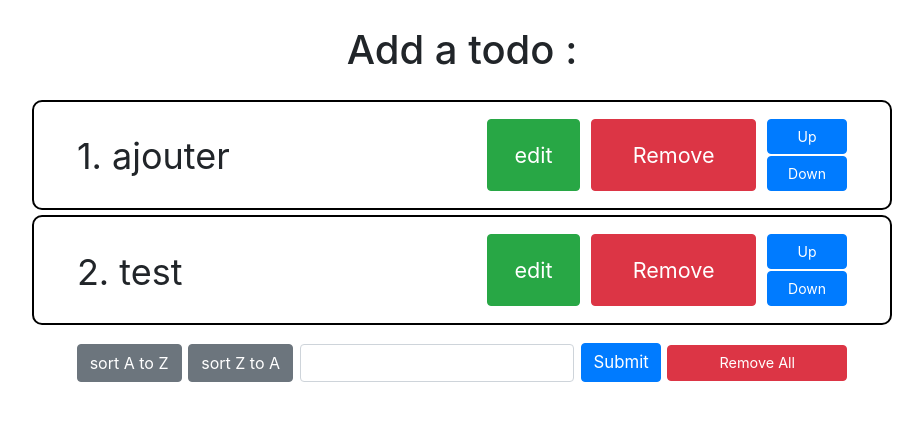
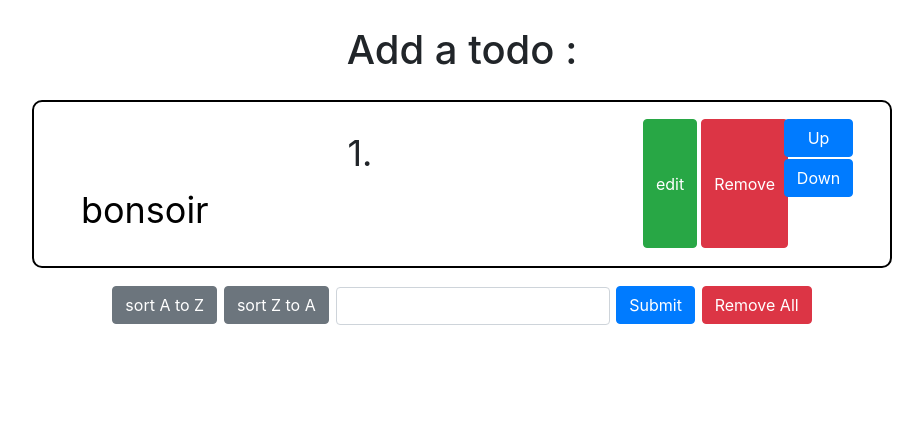
Before and after one commit to Alex-zReeZ/todo_php, a PHP site: page / in a window 1280 px wide. Shown: the top 421 px of the page, without its empty margins (178-1101 px from the left). Run offline with PHP 8.4, Linux system fonts and the light colour scheme.

Commit message:
add : you can now modify a todo by clicking on it

```diff
--- a/index.php
+++ b/index.php
@@ -19,7 +19,9 @@ $fileName = 'name.json';
 $jsonData = file_get_contents($fileName);
 $data = json_decode($jsonData, true);
 
+
 if ($_SERVER['REQUEST_METHOD'] === 'POST') {
+    /* add todo */
     if (isset($_POST["postName"])) {
         $name = $_POST["name"];
         $data[] = $name;
@@ -27,9 +29,12 @@ if ($_SERVER['REQUEST_METHOD'] === 'POST') {
         $_SESSION['AddedTodo'] = "The todo has been added";
         $_SESSION['ShowMessage'] = true;
 
+        /* reset all todo*/
     } elseif (isset($_POST["resetButton"])) {
         file_put_contents($fileName, '[]');
 
+
+        /* remove todo*/
     } elseif (isset($_POST["removeTodo"])) {
         $taskId = $_POST['removeTodo'];
         if (isset($data[$taskId])) {
@@ -37,13 +42,21 @@ if ($_SERVER['REQUEST_METHOD'] === 'POST') {
             file_put_contents($fileName, json_encode($data));
         }
 
+    } elseif (isset($_POST["modifyTodo"], $_POST["newValue"])) {
+        $key = $_POST['modifyTodo'];
+        $newValue = $_POST["newValue"];
+
+        if (isset($data[$key])) {
+            $data[$key] = $newValue;
+            file_put_contents($fileName, json_encode($data));
+        }
     }
+
+    /* sort the todo list */
 
     if (isset($_POST["sortAZ"])) {
         sort($data);
         file_put_contents($fileName, json_encode($data));
-        header("Location: index.php");
-        exit;
     } elseif (isset($_POST["sortZA"])) {
         rsort($data);
         file_put_contents($fileName, json_encode($data));
@@ -99,7 +112,12 @@ if ($showMessage) {
         <?php if (!empty($data)) :
             foreach ($data as $key => $value) : ?>
                 <div class='todo-row'>
-                    <div class="todo-title"><?= htmlspecialchars($key + 1 . '. ' . $value) ?></div>
+                    <div class="todo-title">
+                        <?= htmlspecialchars($key + 1 . '. ') ?>
+                        <label>
+                            <input class=hide-input name="newValue" value='<?= $value ?>'>
+                        </label>
+                    </div>
                     <div class="button-section">
                         <button class="btn btn-success" type="submit" name="modifyTodo" value='<?= $key ?>'>
                             edit
@@ -107,12 +125,11 @@ if ($showMessage) {
                         <button class="btn btn-danger" type='submit' name='removeTodo' value='<?= $key ?>'>
                             Remove
                         </button>
-
+                    </div>
                         <div class="up-down">
                             <button class="btn btn-primary" type="submit" name="upButton" value='<?= $key ?>' >Up</button>
                             <button class="btn btn-primary" type="submit" name="downButton" value='<?= $key ?>'>Down</button>
                         </div>
-                    </div>
                 </div>
             <?php endforeach;
         endif; ?>
--- a/name.json
+++ b/name.json
@@ -1 +1 @@
-["ajouter","test"]
+["bonsoir"]
--- a/style.css
+++ b/style.css
@@ -25,7 +25,7 @@ form {
 }
 
 .todo-title {
-    padding-top: 1.4%;
+    padding-top: 1%;
     vertical-align: bottom;
 }
 
@@ -59,17 +59,6 @@ input, button {
     border-color: darkblue;
 }
 
-.btn-success {
-    font-size: 0.6em;
-    width: 100px;
+.hide-input {
+    border-color: transparent;
 }
-
-.btn-danger {
-    font-size: 0.6em;
-    width: 180px;
-}
-
-.btn-primary {
-    font-size: 0.7em;
-    width: 80px;
-}
```
